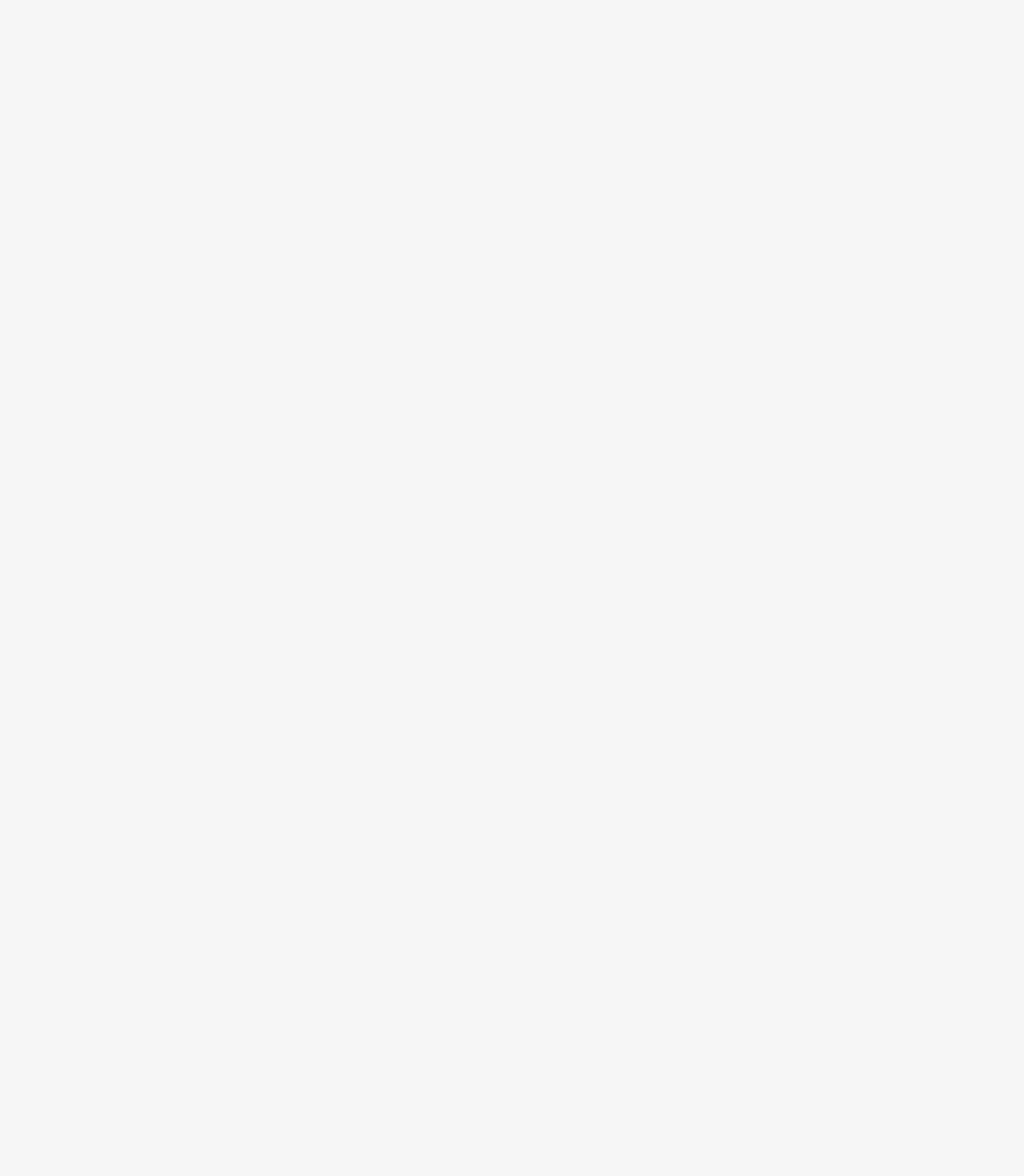
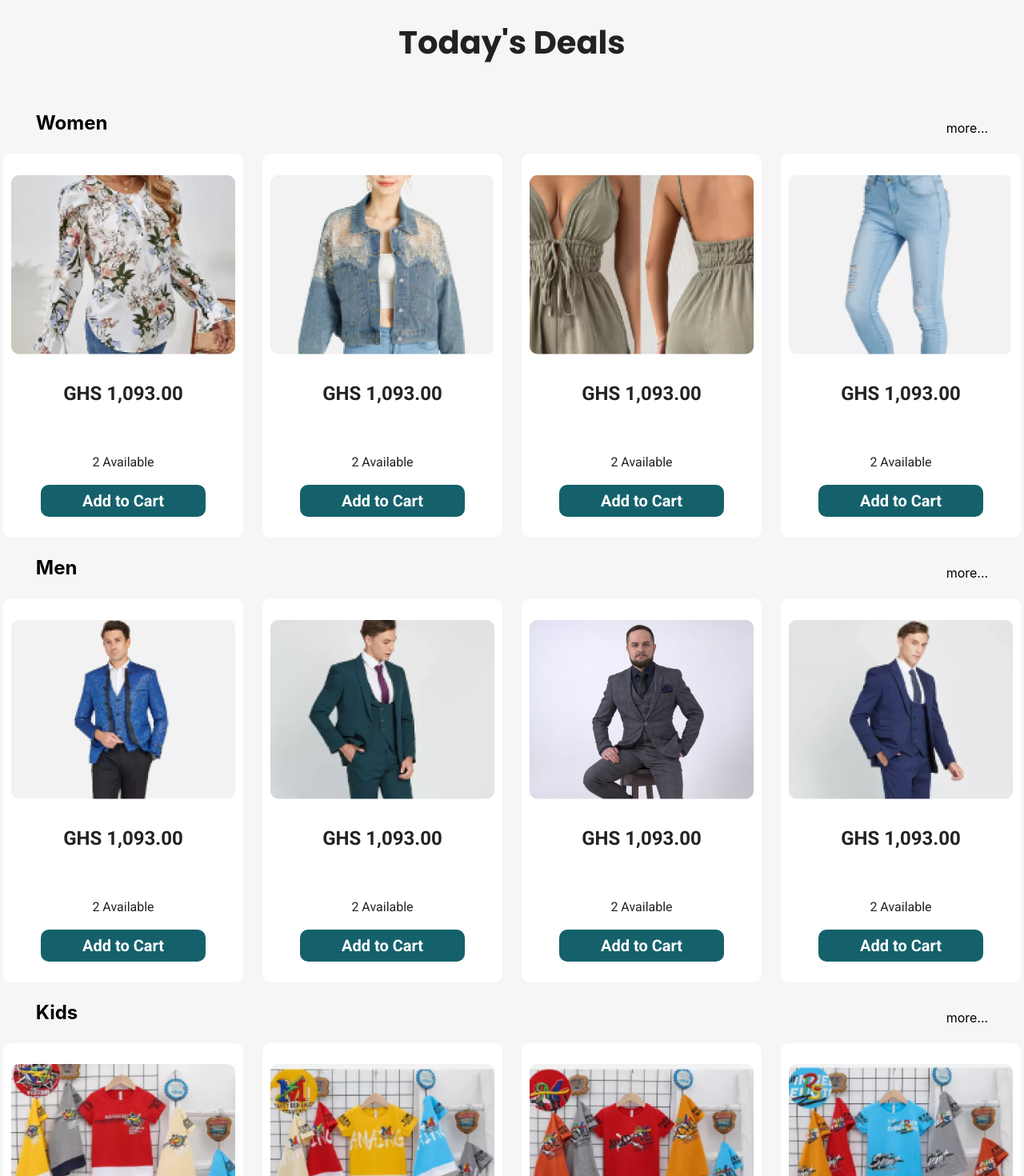
Before and after one commit to amt-augustineopokukesse/my-storefront-frontend, a React (Vite) app: page /ecommerce in a window 1280 px wide. Shown: the part 980-2450 px from the top of the page at 80% size. Before the commit the page ends 970 px from the top, so only its background shows below. Built offline with nearby package versions, Linux system fonts and the light colour scheme; no server answers.

Commit message:
feat: added main items to the ecommerce homepage

```diff
--- a/src/Templates/Ecommerce/Components/AddToCart.tsx
+++ b/src/Templates/Ecommerce/Components/AddToCart.tsx
@@ -1,7 +1,10 @@
-const AddToCart = () => {
+import React from 'react';
+import '../../../assets/styles/templatesStyles/Ecommerce/AddToCart.scss';
+
+const AddToCart: React.FC = () => {
   return (
     <>
-      <button className="bg-green text-white p-2 rounded">Add to Cart</button>
+      <button className="add-to-cart">Add to Cart</button>
     </>
   );
 };
--- a/src/Templates/Ecommerce/Components/Main.tsx
+++ b/src/Templates/Ecommerce/Components/Main.tsx
@@ -1,215 +1,81 @@
+import { women, men, kids } from "../../../staticDB/ecommerceImagesDB";
 import AddToCart from "./AddToCart";
+import '../../../assets/styles/templatesStyles/Ecommerce/Main.scss';
 
-const Main:React.FC = () => {
+const Main: React.FC = () => {
   return (
-
-    <section className="p-5 bg-grey">
-      <div className="">
-        {/* Carousel Images */}
-        <div className="grid grid-cols-4 gap-4 bg-white p-5 m-5">
-          <div>
-            <img src="../../..assets/images/Templates/Ecommerce/Rectangle 1742.png" />
-          </div>
-          <div>
-            <img src="../../..assets/images/Templates/Ecommerce/Rectangle 1743.png" />
-          </div>
-          <div>
-            <img src="../../..assets/images/Templates/Ecommerce/Rectangle 1748.png" />
-          </div>
-          <div>
-            <img src="../../..assets/images/Templates/Ecommerce/Rectangle 1745.png" />
-          </div>
-        </div>
-        <h2 className="font-bold text-black text-center p-5 text-lg">
-          Today's Deals
-        </h2>
+    <section className="main-container">
+      <div className="main-content">
+        <h2 className="content-header">Today's Deals</h2>
 
         {/* Women */}
-        <div className="px-5 m-5">
-          <h2 className="font-bold text-black">Women</h2>
-          <p className="text-black text-right">more...</p>
-          <div className="flex justify-between">
-            <div className="flex flex-col bg-white p-5 rounded">
-              <div className="">
-                {" "}
-                <img src="../../..assets/images/Templates/Ecommerce/Rectangle 12.png" />
+        <div className="sub-section">
+          <h2 className="">Women</h2>
+          <p className="">more...</p>
+        </div>
+        <div className="women-section">
+          {women.map((item) => (
+            <div className="tile" key={item}>
+              <div className="image">
+                <img src={item} alt="" />
               </div>
-              <div className="text-center text-black p-3 font-bold">
+              <div className="price">
                 GHS 1,093.00
               </div>
-              <div className="text-center">
-                <p className="text-black text-sm">2 Available</p>
+              <div className="available">
+                <p className="number-available">2 Available</p>
                 <AddToCart />
               </div>
             </div>
-            <div className="flex flex-col bg-white p-5 rounded">
-              <div className="">
-                {" "}
-                <img src="../../..assets/images/Templates/Ecommerce/Rectangle 13.png" />
+          ))}
+        </div>
+
+        {/* Men */}
+        <div className="sub-section">
+          <h2 className="">Men</h2>
+          <p className="">more...</p>
+        </div>
+        <div className="women-section">
+          {men.map((item) => (
+            <div className="tile" key={item}>
+              <div className="image">
+                <img src={item} alt="" />
               </div>
-              <div className="text-center text-black p-3 font-bold">
+              <div className="price">
                 GHS 1,093.00
               </div>
-              <div className="text-center">
-                <p className="text-black text-sm">2 Available</p>
+              <div className="available">
+                <p className="number-available">2 Available</p>
                 <AddToCart />
               </div>
             </div>
+          ))}
+        </div>
 
-            <div className="flex flex-col bg-white p-5 rounded">
-              <div className="">
-                {" "}
-                <img src="../../..assets/images/Templates/Ecommerce/Rectangle 14.png" />
+        {/* Kids */}
+        <div className="sub-section">
+          <h2 className="">Kids</h2>
+          <p className="">more...</p>
+        </div>
+        <div className="women-section">
+          {kids.map((item) => (
+            <div className="tile" key={item}>
+              <div className="image">
+                <img src={item} alt="" />
               </div>
-              <div className="text-center text-black p-3 font-bold">
+              <div className="price">
                 GHS 1,093.00
               </div>
-              <div className="text-center">
-                <p className="text-black text-sm">2 Available</p>
+              <div className="available">
+                <p className="number-available">2 Available</p>
                 <AddToCart />
               </div>
             </div>
-            <div className="flex flex-col bg-white p-5 rounded">
-              <div className="">
-                {" "}
-                <img src="../../..assets/images/Templates/Ecommerce/Rectangle 15.png" />
-              </div>
-              <div className="text-center text-black p-3 font-bold">
-                GHS 1,093.00
-              </div>
-              <div className="text-center">
-                <p className="text-black text-sm">2 Available</p>
-                <AddToCart />
-              </div>
-            </div>
-          </div>
-        </div>
-
-        {/* Men */}
-        <div className="px-5 m-5">
-          <h2 className="font-bold text-black">Men</h2>
-          <p className="text-black text-right">more...</p>
-          <div className="flex justify-between">
-            <div className="flex flex-col bg-white p-5 rounded">
-              <div className="">
-                {" "}
-                <img src="../../..assets/images/Templates/Ecommerce/Rectangle 16.png" />
-              </div>
-              <div className="text-center text-black p-3 font-bold">
-                GHS 1,093.00
-              </div>
-              <div className="text-center">
-                <p className="text-black text-sm">2 Available</p>
-                <AddToCart />
-              </div>
-            </div>
-            <div className="flex flex-col bg-white p-5 rounded">
-              <div className="">
-                {" "}
-                <img src="../../..assets/images/Templates/Ecommerce/Rectangle 17.png" />
-              </div>
-              <div className="text-center text-black p-3 font-bold">
-                GHS 1,093.00
-              </div>
-              <div className="text-center">
-                <p className="text-black text-sm">2 Available</p>
-                <AddToCart />
-              </div>
-            </div>
-
-            <div className="flex flex-col bg-white p-5 rounded">
-              <div className="">
-                {" "}
-                <img src="../../..assets/images/Templates/Ecommerce/Rectangle 18.png" />
-              </div>
-              <div className="text-center text-black p-3 font-bold">
-                GHS 1,093.00
-              </div>
-              <div className="text-center">
-                <p className="text-black text-sm">2 Available</p>
-                <AddToCart />
-              </div>
-            </div>
-            <div className="flex flex-col bg-white p-5 rounded">
-              <div className="">
-                {" "}
-                <img src="../../..assets/images/Templates/Ecommerce/Rectangle 19.png" />
-              </div>
-              <div className="text-center text-black p-3 font-bold">
-                GHS 1,093.00
-              </div>
-              <div className="text-center">
-                <p className="text-black text-sm">2 Available</p>
-                <AddToCart />
-              </div>
-            </div>
-          </div>
-        </div>
-
-        {/* Kids */}
-
-        <div className="px-5 m-5">
-          <h2 className="font-bold text-black">Kids</h2>
-          <p className="text-black text-right">more...</p>
-          <div className="flex justify-between">
-            <div className="flex flex-col bg-white p-5 rounded">
-              <div className="">
-                {" "}
-                <img src="../../..assets/images/Templates/Ecommerce/Rectangle 20.png" />
-              </div>
-              <div className="text-center text-black p-3 font-bold">
-                GHS 1,093.00
-              </div>
-              <div className="text-center">
-                <p className="text-black text-sm">2 Available</p>
-                <AddToCart />
-              </div>
-            </div>
-            <div className="flex flex-col bg-white p-5 rounded">
-              <div className="">
-                {" "}
-                <img src="../../..assets/images/Templates/Ecommerce/Rectangle 21.png" />
-              </div>
-              <div className="text-center text-black p-3 font-bold">
-                GHS 1,093.00
-              </div>
-              <div className="text-center">
-                <p className="text-black text-sm">2 Available</p>
-                <AddToCart />
-              </div>
-            </div>
-
-            <div className="flex flex-col bg-white p-5 rounded">
-              <div className="">
-                {" "}
-                <img src="../../..assets/images/Templates/Ecommerce/Rectangle 22.png" />
-              </div>
-              <div className="text-center text-black p-3 font-bold">
-                GHS 1,093.00
-              </div>
-              <div className="text-center">
-                <p className="text-black text-sm">2 Available</p>
-                <AddToCart />
-              </div>
-            </div>
-            <div className="flex flex-col bg-white p-5 rounded">
-              <div className="">
-                {" "}
-                <img src="../../..assets/images/Templates/Ecommerce/Rectangle 23.png" />
-              </div>
-              <div className="text-center text-black p-3 font-bold">
-                GHS 1,093.00
-              </div>
-              <div className="text-center">
-                <p className="text-black text-sm">2 Available</p>
-                <AddToCart />
-              </div>
-            </div>
-          </div>
+          ))}
         </div>
       </div>
     </section>
-  );
-};
+  )
+}
 
 export default Main;
--- a/src/Templates/Ecommerce/Pages/EcommerceHome.tsx
+++ b/src/Templates/Ecommerce/Pages/EcommerceHome.tsx
@@ -3,6 +3,7 @@ import Navbar from '../Components/Navbar';
 import Header from '../Components/Header';
 import Hero from '../Components/Hero';
 import Carousel from '../Components/Carousel';
+import Main from '../Components/Main';
 
 const EcommerceHome:React.FC = () => {
   return (
@@ -11,6 +12,7 @@ const EcommerceHome:React.FC = () => {
         <Header />
         <Hero />
         <Carousel />
+        <Main />
     </div>
   )
 }
--- /dev/null
+++ b/src/assets/styles/templatesStyles/Ecommerce/AddToCart.scss
@@ -0,0 +1,12 @@
+.add-to-cart {
+    width: 206px;
+    height: 40px;
+    background: #15616B;
+    color: #FFFFFF;
+    border-radius: 10px;
+    outline: none;
+    border: none;
+    font-weight: 600;
+    font-size: 20px;
+    font-family: 'Roboto';
+}
--- /dev/null
+++ b/src/assets/styles/templatesStyles/Ecommerce/Main.scss
@@ -0,0 +1,60 @@
+.main-container {
+    display: flex;
+    justify-content: center;
+    align-items: center;
+    width: 100%;
+    height: auto;
+    .main-content {
+        display: flex;
+        justify-content: center;
+        align-items: center;
+        flex-direction: column;
+        width: inherit;
+        height: inherit;
+        .content-header {
+            font-family: 'Poppins';
+            font-weight: 700;
+            font-size: 40px;
+            color: #222222;
+        }
+        .sub-section {
+            display: flex;
+            justify-content: space-between;
+            width: 93%;
+            margin: 0 auto;
+        }
+        .women-section {
+            display: flex;
+            justify-content: center;
+            align-items: center;
+            gap: 24px;
+            .tile {
+                width: 300px;
+                height: 480px;
+                background: #FFFFFF;
+                border-radius: 10px;
+                display: flex;
+                justify-content: center;
+                align-items: center;
+                gap: 24px;
+                flex-direction: column;
+                font-family: 'Roboto';
+                .price {
+                    font-weight: 700;
+                    font-size: 24px;
+                    color: #222222;
+                }
+                .available {
+                    display: flex;
+                    justify-content: center;
+                    align-items: center;
+                    flex-direction: column;
+                    .number-available {
+                        font-size: 16px;
+                        color: #222222;
+                    }
+                }
+            }
+        }
+    }
+}
```
